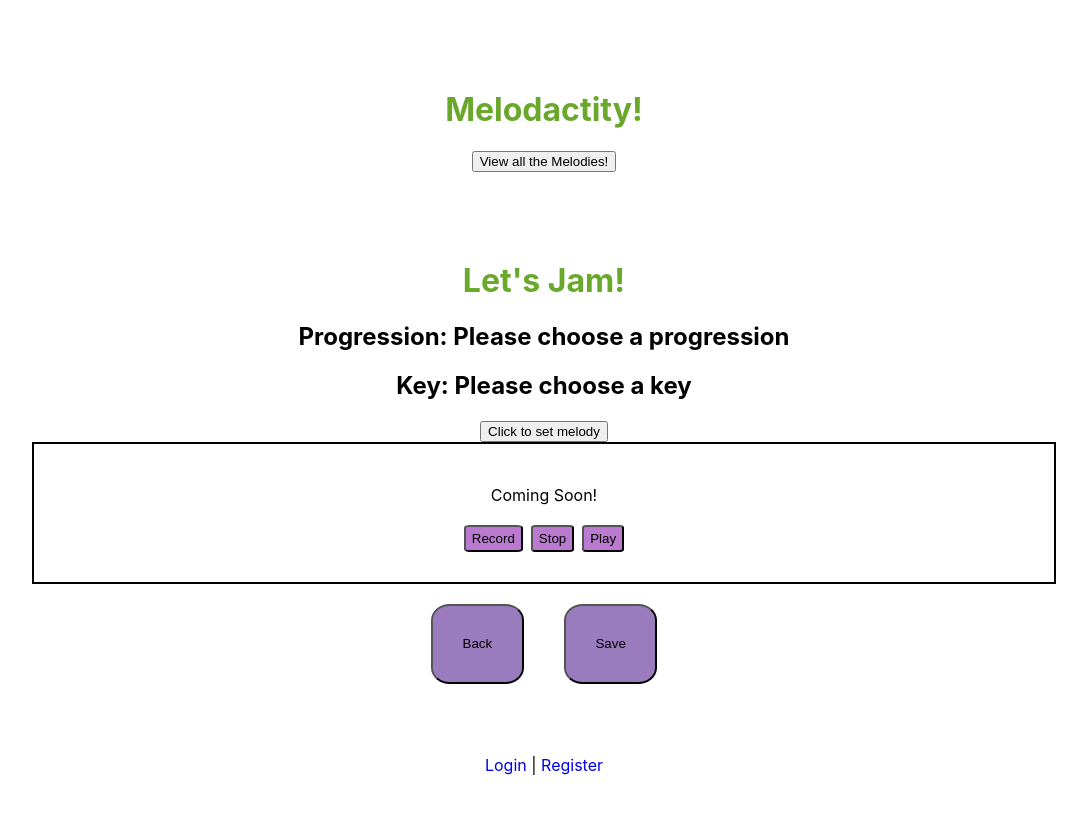
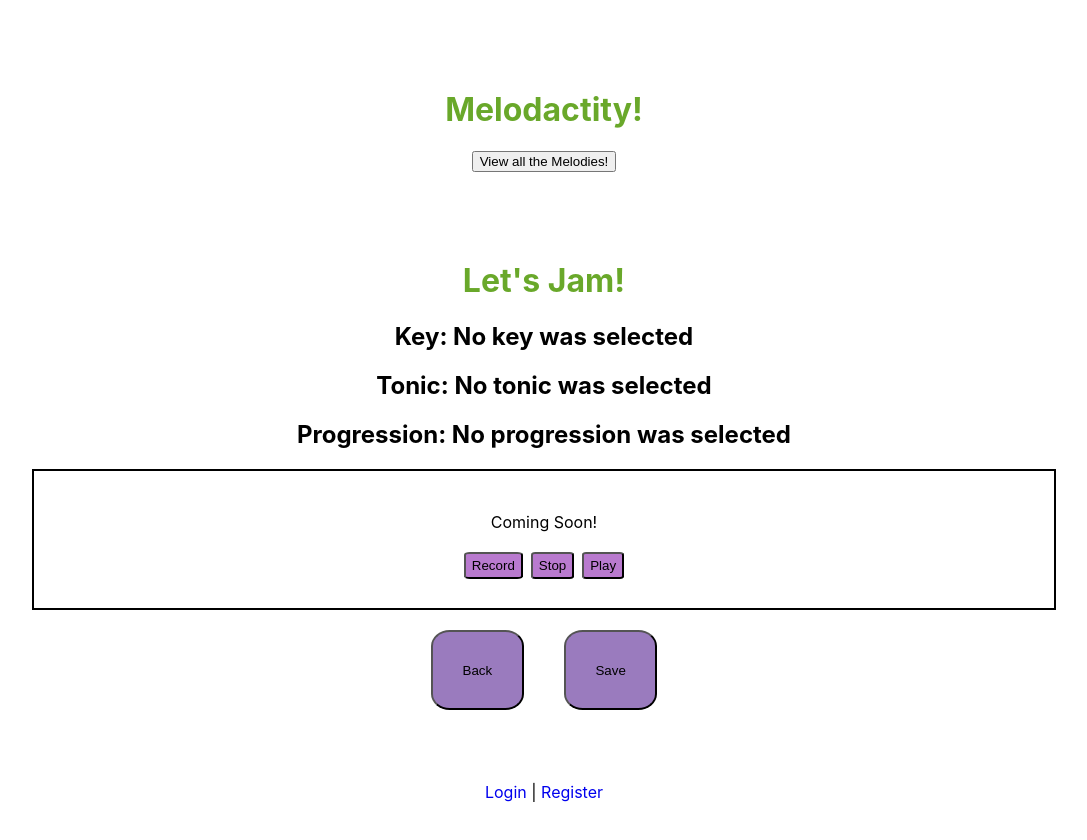
Before and after one commit to Trinadactyl/melodacity-client, a React (Create React App) app: page /jammin in a window 1280 px wide. Shown: the top 840 px of the page, without its empty margins (96-1183 px from the left). Built offline with nearby package versions, Linux system fonts and the light colour scheme; no server answers.

Commit message:
get key specific progression!

```diff
--- a/src/components/Jam/Jam.js
+++ b/src/components/Jam/Jam.js
@@ -4,6 +4,7 @@ import MusicProvider from '../../MusicContext';
 //import musicStore from '../../musicStore';
 import './Jam.css'
 
+    //each key and its major scale
     const majorScales = {
       'A': ['A','B','Db','D','E','Gb','Ab','A'],
       'Ab': ['Ab','Bb','C','Db','Eb','F','G','Ab'],
@@ -19,6 +20,7 @@ import './Jam.css'
       'Gb': ['Gb','Ab','Bb','Cb','Db','Eb','F','Gb'],
     }
 
+    //each key and its minor scale
     const minorScales = {
     'A': ['A','B','Db','D','E','Gb','Ab','A'],
     'Ab': ['Ab','Bb','C','Db','Eb','F','G','Ab'],
@@ -40,49 +42,72 @@ export default class Jam extends Component {
   displayProg() {
     const prog = this.context.prog
     if(prog.length < 1) {
-      return 'Please choose a progression'
+      return 'No progression was selected'
     }
     return prog.join('-')
   };
 
+  displayTonic() {
+    const tonic = this.context.tonic
+    if (tonic === '') {
+      return 'No tonic was selected'
+    }
+    return tonic
+  }
+
   displayKey() {
     const key = this.context.key
     if (key === '') {
-      return 'Please choose a key'
+      return 'No key was selected'
     }
     return key
+  };
+
+  getNoteIndexes(scale, prog) {
+    const result = []
+
+    for (let i = 0; i < prog.length; i++) {
+      const el = scale[prog[i]-1]
+
+      result.push(el)
+    }
+    return result
+  };
+
+  getKeySpecificProgression(key, tonic, prog) {
+    const keyTonic = tonic === 'major' ? majorScales : minorScales
+    const scale = keyTonic[key]
+
+    return this.getNoteIndexes(scale, prog)
   }
 
-  // renderChordButtons() {
-  //   const key = this.context.key
-  //   if (this.context.tonic === 'major') {
-  //     const prog = majorScales.key.[this.context.prog]
-  //   }
 
+  // handleSetMelody() {
+  //   // const prog = this.context.prog
+  //   // const key = this.context.key
+  //   // const melody = [majorScales.key[prog]]
+  //   // console.log('melody', melody)
+  //   // this.context.setMelody(melody)
+  //   return
   // }
 
-  handleSetMelody() {
-    // const prog = this.context.prog
-    // const key = this.context.key
-    // const melody = [majorScales.key[prog]]
-    // console.log('melody', melody)
-    // this.context.setMelody(melody)
-    return
-  }
+  render() {
+    const key = this.context.key
+    const tonic = this.context.tonic
+    const prog = this.context.prog
 
-  render() {
-    //const melody = ['A', 'B', 'C']
     return (
       <>
       <div className='jam-header'>
         <h1>Let's Jam!</h1>
-          <h2>Progression: {this.displayProg()}</h2>
-          <h2>Key: {this.displayKey()}</h2>
+        <h2>Key: {this.displayKey()}</h2>
+        <h2>Tonic: {this.displayTonic()}</h2>
+        <h2>Progression: {this.displayProg()}</h2>
+
       </div>
       <div className='chords'>
-        <button onClick={() => this.handleSetMelody()}>
-          Click to set melody
-        </button>
+        {console.log("getNoteIndexes(majorScales[C], [1,4,5]):",this.getNoteIndexes(majorScales["C"], [1,4,5]))}
+       <p>{this.getKeySpecificProgression(key ,tonic, prog)}</p>
       </div>
 
       <div className='controls'>
```
